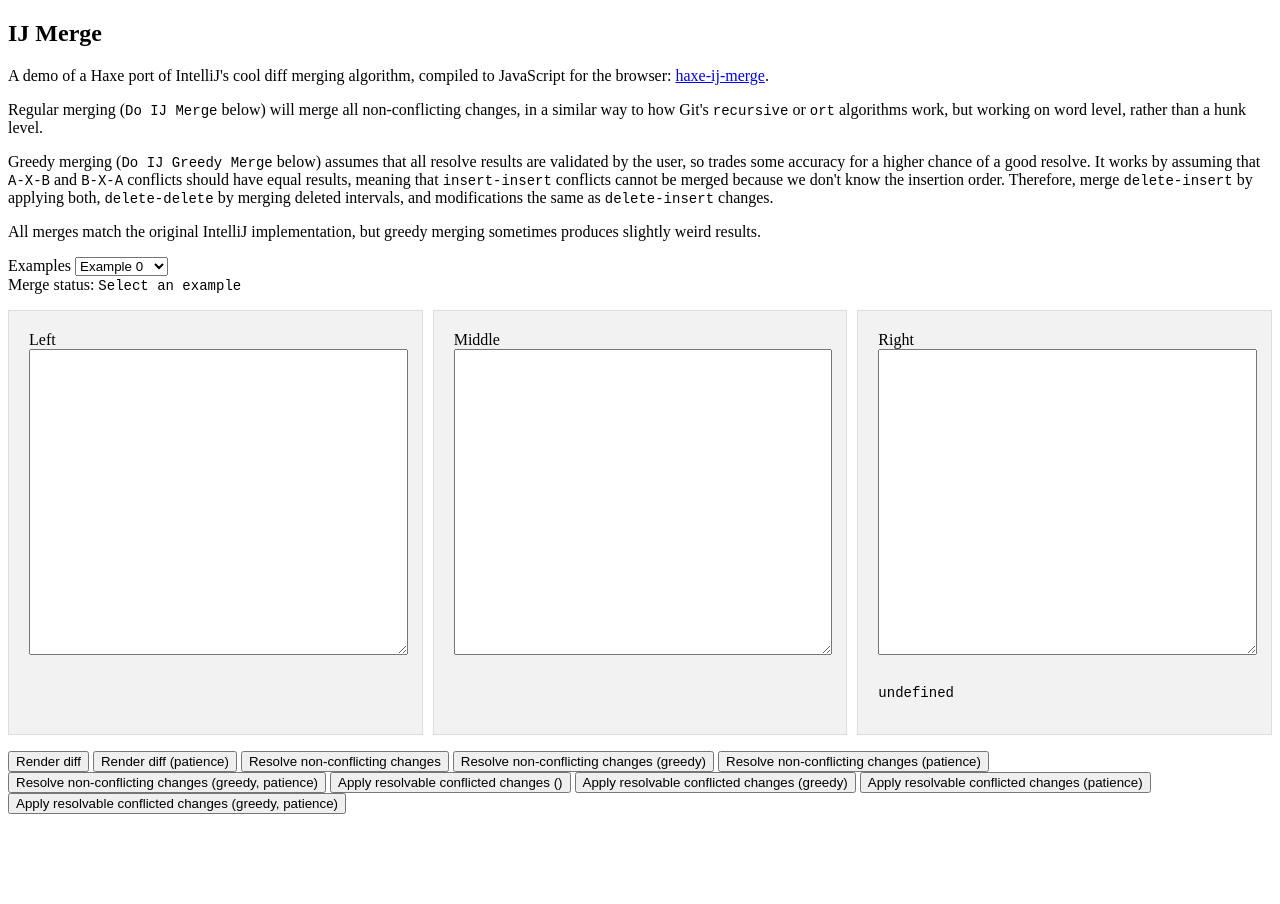
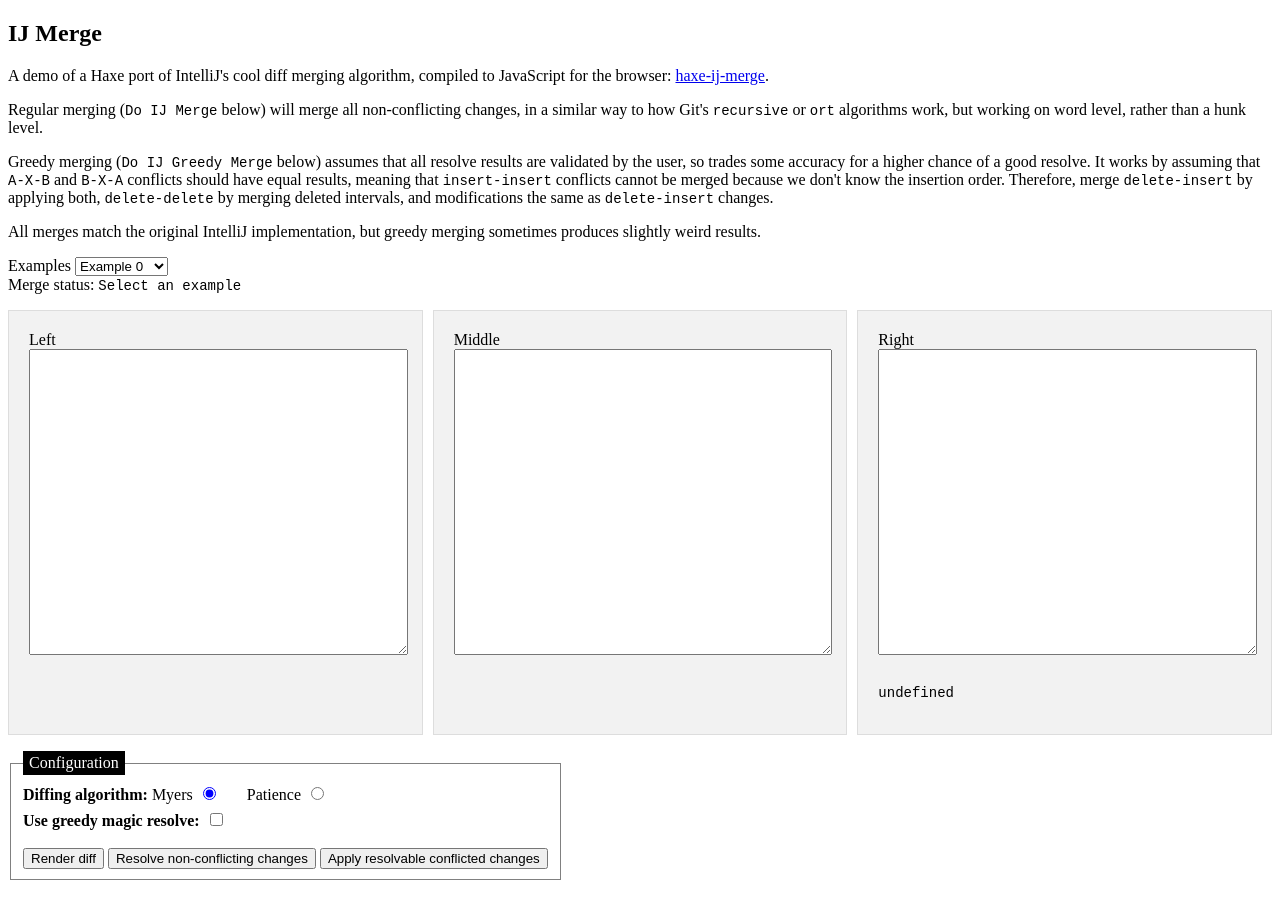
Before and after one commit to mclaughlinconnor/haxe-ij-merge, a plain HTML site: page demo/index.html in a window 1280 px wide. Before the commit the page ends 822 px from the top, so only its background shows below. Drawn offline with Linux system fonts and the light colour scheme; a script that the page names is missing.

Commit message:
Collapse all of the many different buttons into three with configuration options

```diff
--- a/demo/index.html
+++ b/demo/index.html
@@ -49,6 +49,31 @@
   .files textarea {
     margin-bottom: 1em;
     width: 100%;
+  }
+
+  legend {
+    background-color: #000;
+    color: #fff;
+    padding: 3px 6px;
+  }
+
+  fieldset {
+    border: 1px solid gray;
+    display: inline-block;
+    margin-top: 1em;
+    margin-bottom: 1em;
+  }
+
+  fieldset label:not(:last-child) input[type=radio] {
+    margin-right: 2em;
+  }
+
+  input[type=radio], input[type=checkbox] {
+    accent-color: blue;
+  }
+
+  input {
+    margin: 0.4rem;
   }
 
   code {
@@ -262,6 +287,14 @@
         return API.resolve(left, middle, right, true, greedy, patience, true);
       }
 
+      function getConfiguration() {
+        const patience = document.getElementById('patience').value;
+        const myers = document.getElementById('myers').value;
+        const greedy = document.getElementById('greedy').value;
+
+        return [patience, myers, greedy];
+      }
+
       function getIjText() {
         const left = document.getElementById('ij_left').value;
         const middle = document.getElementById('ij_middle').value;
@@ -280,8 +313,9 @@
         setResults(["", "", ""]);
       }
 
-      function doDiff(patience = false) {
+      function doDiff() {
         const [left, middle, right] = getIjText();
+        const [patience, _, greedy] = getConfiguration();
 
         clearResults()
         const results = diff(left, middle, right, patience);
@@ -289,8 +323,9 @@
         API.decorate();
       }
 
-      function doResolveNonConflicting(greedy = false, patience = false) {
+      function doResolveNonConflicting() {
         const [left, middle, right] = getIjText();
+        const [patience, _, greedy] = getConfiguration();
 
         clearResults()
         const results = resolveNonConflicting(left, middle, right, greedy, patience);
@@ -298,8 +333,9 @@
         API.decorate();
       }
 
-      function doApplyResolvableConflictedChanges(greedy = false, patience = false) {
+      function doApplyResolvableConflictedChanges() {
         const [left, middle, right] = getIjText();
+        const [patience, _, greedy] = getConfiguration();
 
         clearResults()
         const results = applyResolvableConflictedChanges(left, middle, right, greedy, patience);
@@ -362,17 +398,31 @@
       </div>
     </div>
 
+    <fieldset>
+      <legend>Configuration</legend>
+
+      <div>
+        <strong>Diffing algorithm: </strong>
+        <label>
+          <span>Myers</span>
+          <input type="radio" id="myers" name="algorithm" value="myers" checked />
+        </label>
+        <label>
+          <span>Patience</span>
+          <input type="radio" id="patience" name="algorithm" value="patience" />
+        </label>
+      </div>
+
+      <label>
+        <strong>Use greedy magic resolve: </strong>
+        <input type='checkbox' id="greedy", name="greedy" />
+      </label>
+
       <div class="action-buttons">
         <button onclick="doDiff()">Render diff</button>
-      <button onclick="doDiff(true)">Render diff (patience)</button>
         <button onclick="doResolveNonConflicting()">Resolve non-conflicting changes</button>
-      <button onclick="doResolveNonConflicting(true)">Resolve non-conflicting changes (greedy)</button>
-      <button onclick="doResolveNonConflicting(false, true)">Resolve non-conflicting changes (patience)</button>
-      <button onclick="doResolveNonConflicting(true, true)">Resolve non-conflicting changes (greedy, patience)</button>
-      <button onclick="doApplyResolvableConflictedChanges()">Apply resolvable conflicted changes ()</button>
-      <button onclick="doApplyResolvableConflictedChanges(true)">Apply resolvable conflicted changes (greedy)</button>
-      <button onclick="doApplyResolvableConflictedChanges(false, true)">Apply resolvable conflicted changes (patience)</button>
-      <button onclick="doApplyResolvableConflictedChanges(true, true)">Apply resolvable conflicted changes (greedy, patience)</button>
+        <button onclick="doApplyResolvableConflictedChanges()">Apply resolvable conflicted changes</button>
       </div>
+    </fieldset>
   </body>
 </html>
```
Lines whose indentation alone changed are shown as unchanged.
